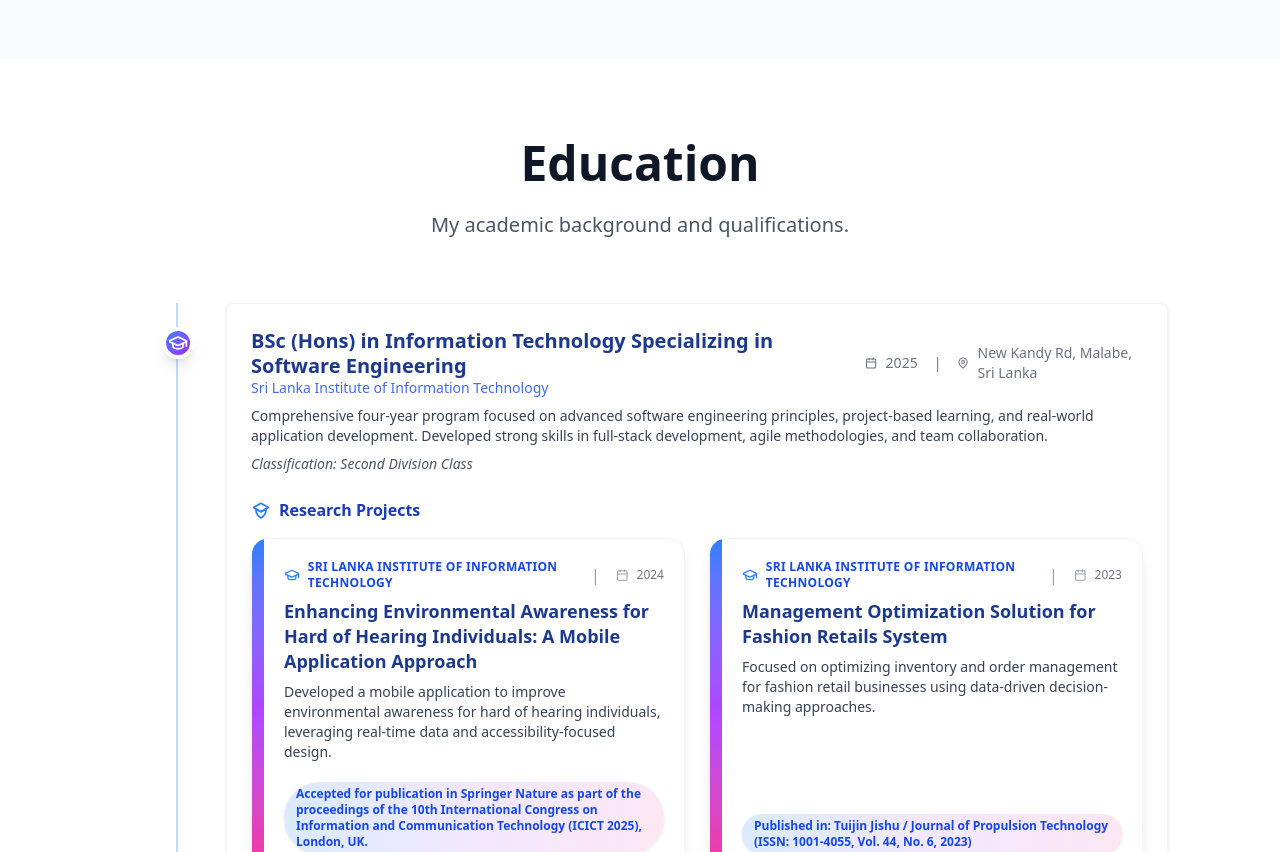
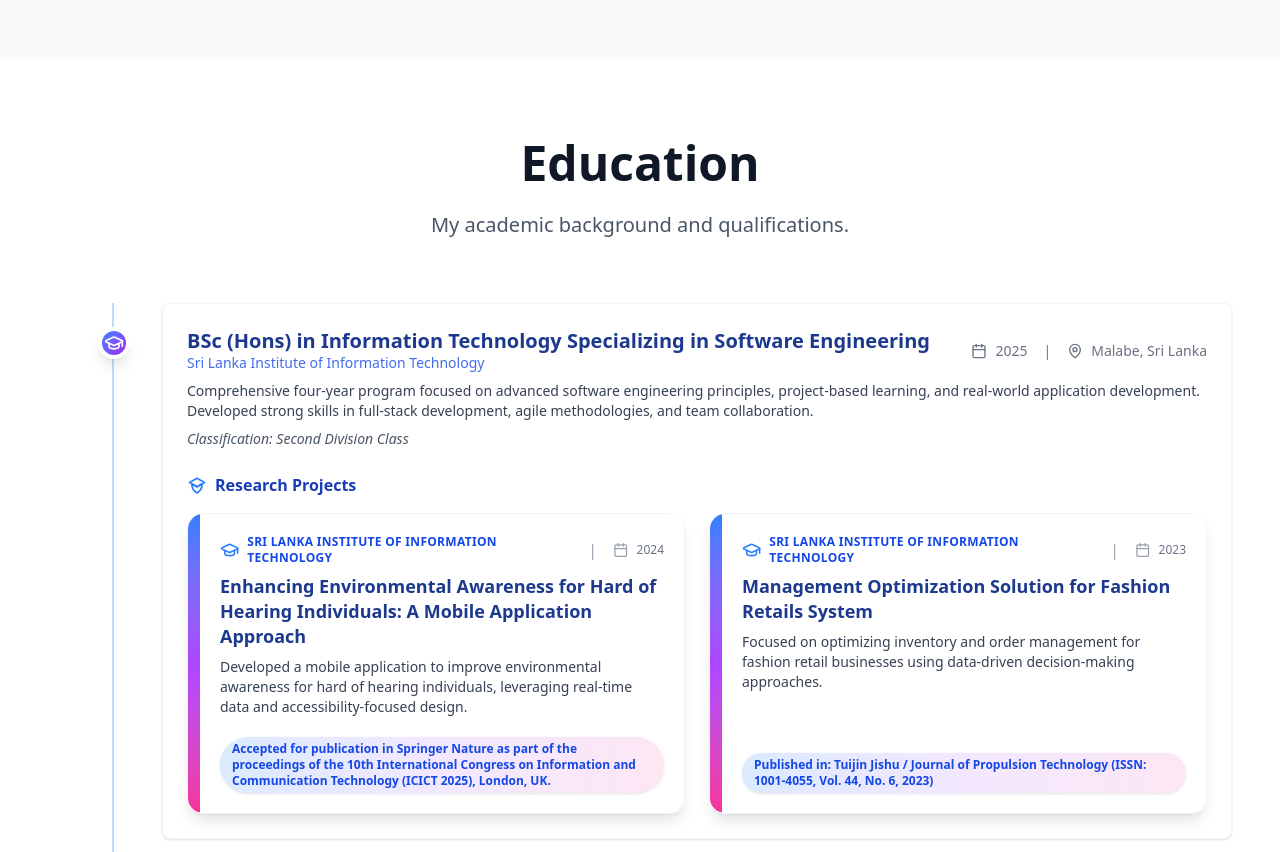
Before and after one commit to ManulaK/portfolio, a Next.js app: page / in a window 1280 px wide. Shown: the part 3340-4192 px from the top of the page. Built offline with nearby package versions, Linux system fonts and the light colour scheme.

Commit message:
Update EducationSection component: simplify location text for clarity, adjust container width for better layout, and refine margin styles for improved spacing.

```diff
--- a/src/components/education-section.tsx
+++ b/src/components/education-section.tsx
@@ -8,7 +8,7 @@
 	{
 		degree: 'BSc (Hons) in Information Technology Specializing in Software Engineering',
 		institution: 'Sri Lanka Institute of Information Technology',
-		location: 'New Kandy Rd, Malabe, Sri Lanka',
+		location: 'Malabe, Sri Lanka',
 		year: '2025',
 		extra: 'Classification: Second Division Class',
 		description:
@@ -75,7 +75,7 @@
 export function EducationSection() {
 	return (
 		<section id="education" className="py-20 bg-white dark:bg-gray-950">
-			<div className="max-w-6xl mx-auto px-2 sm:px-8 lg:px-12">
+			<div className="max-w-7xl mx-auto px-2 sm:px-8 lg:px-12">
 				<motion.div
 					initial={{ opacity: 0, y: 20 }}
 					whileInView={{ opacity: 1, y: 0 }}
@@ -94,7 +94,7 @@
 							whileInView={{ opacity: 1, x: 0 }}
 							transition={{ duration: 0.7, delay: idx * 0.2 }}
 							viewport={{ once: true }}
-							className="mb-8 sm:mb-10 ml-8 sm:ml-12 relative"
+							className="mb-4 sm:mb-6 ml-8 sm:ml-12 relative"
 						>
 							{/* Timeline Dot with animation */}
 							<motion.span
```
